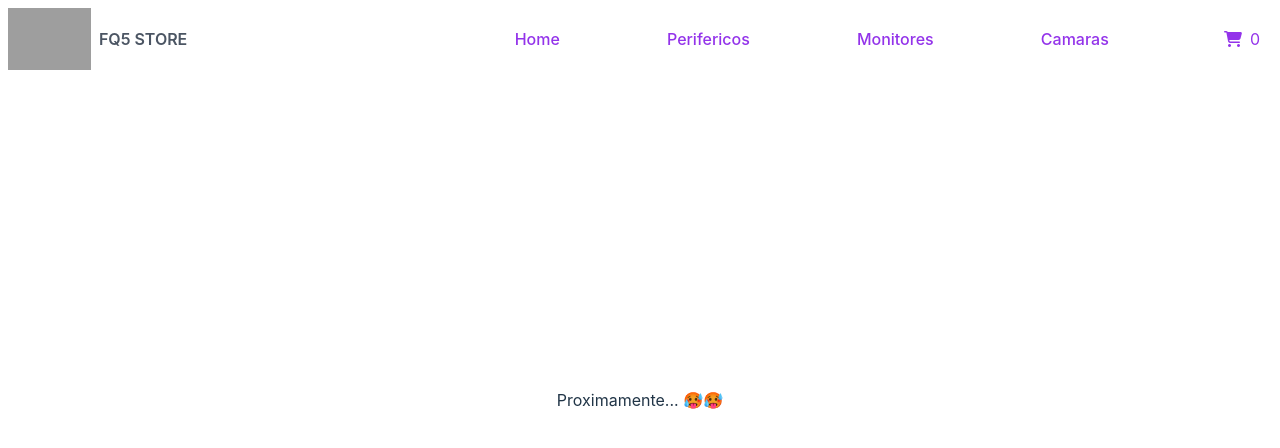
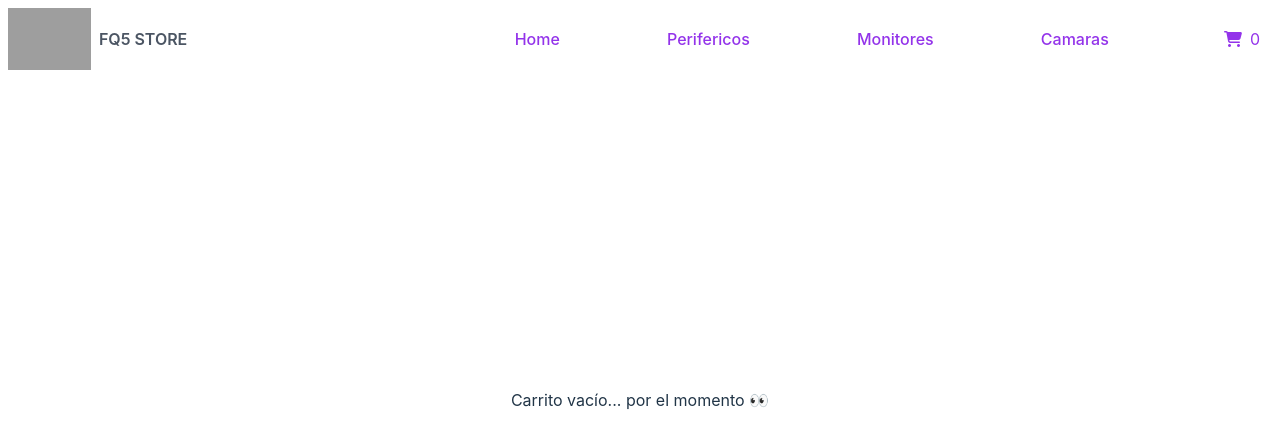
Before and after one commit to JosepF5/ReactProject_CoderHouse, a React (Vite) app: page /cart in a window 1280 px wide. Shown: the top 448 px of the page. Built offline with nearby package versions, Linux system fonts and the light colour scheme; grey boxes are pictures that could not be loaded.

Commit message:
Firebase v1.1

```diff
--- a/package.json
+++ b/package.json
@@ -9,6 +9,7 @@
     "preview": "vite preview"
   },
   "dependencies": {
+    "firebase": "^9.12.1",
     "react": "^18.2.0",
     "react-dom": "^18.2.0"
   },
--- a/src/App.jsx
+++ b/src/App.jsx
@@ -4,9 +4,11 @@ import NavBar from "./components/NavBar/NavBar";
 import { BrowserRouter, Routes, Route } from "react-router-dom";
 import ItemDetailContainer from "./components/ItemDetailContainer/ItemDetailContainer";
 import Cart from "./components/Cart/Cart";
+import CartContextProvider  from './context/CartContext';
 
 function App() {
   return (
+    <CartContextProvider>
     <BrowserRouter>
       <div className="App">
         <NavBar />
@@ -38,6 +40,7 @@ function App() {
         </Routes>
       </div>
     </BrowserRouter>
+    </CartContextProvider>
   );
 }
 
--- a/src/components/Cart/Cart.jsx
+++ b/src/components/Cart/Cart.jsx
@@ -1,11 +1,51 @@
-import React from 'react'
+import React from "react";
+import { useCartContext } from "../../context/CartContext";
+const Cart = () => {
+  const { cartList, borrarItem, precioTotal, borrarCarrito } = useCartContext();
+  const handleProduct = (e, index) => {
+    e.preventDefault();
+    borrarItem(index);
+  };
 
-const Cart = () => {
+  const handleProducts = (e) => {
+    e.preventDefault();
+    borrarCarrito();
+  };
+
   return (
-    <div>
-      Proximamente... 🥵🥵
+    <div className="p-8">
+      {cartList.length != 0 ? (
+        <div>
+          {cartList.map((item, index) => (
+            <div
+              key={index}
+              className="flex justify-between items-center m-8 bg-gray-100 text-purple-600 rounded p-2"
+            >
+              <img src={item.picture} width="15%" height="15%" />
+              <div>
+                <p className="font-semibold">{item.title}</p>
+                <p>S/ {item.cantidad} soles</p>
+              </div>
+              <button
+                className="bg-red-500 hover:bg-red-700 p-2 rounded"
+                onClick={(e) => handleProduct(e, item.id)}
+              >
+                <i class="fa-solid fa-trash text-white"></i>
+              </button>
+            </div>
+          ))}
+          <h1 className="text-3xl p-2">Subtotal: S/ {precioTotal()} soles</h1>
+          <button
+            className="bg-red-500 hover:bg-red-700 p-2 rounded text-white font-semibold"
+            onClick={(e) => handleProducts(e)}
+          >
+            Cancelar <i class="fa-solid fa-trash"></i>
+          </button>
+        </div>
+      ) : (
+        "Carrito vacío... por el momento 👀"
+      )}
     </div>
-  )
-}
-
-export default Cart
+  );
+};
+export default Cart;
--- a/src/components/CartWidget/CartWidget.jsx
+++ b/src/components/CartWidget/CartWidget.jsx
@@ -1,16 +1,18 @@
 import React, { useState } from "react";
+import { Link } from "react-router-dom";
+import { useCartContext } from "../../context/CartContext";
 
 const CartWidget = () => {
-  const [contador, setContador] = useState(0);
+  const { cartList } = useCartContext();
   return (
     <div>
-      <button
+      <Link
+        to='/cart'
         className="bg-transparent hover:border-transparent active:text-gray-600"
-        onClick={() => setContador(contador + 1)}
       >
         <i className="fa-solid fa-cart-shopping p-2"></i>
-      </button>
-      <span>{contador}</span>
+      </Link>
+      <span>{cartList.length|0}</span>
     </div>
   );
 };
--- a/src/components/Item/Item.jsx
+++ b/src/components/Item/Item.jsx
@@ -21,7 +21,7 @@ const Item = ({ item }) => {
             className="inline-flex items-center py-2 px-4 text-sm font-medium text-center text-white bg-blue-700 rounded-lg hover:bg-blue-800 focus:ring-4 focus:outline-none focus:ring-blue-300 dark:bg-blue-600 dark:hover:bg-blue-700 dark:focus:ring-blue-800"
             to={`/detail/${item.id}`}
           >
-            Details
+            Detalles
           </Link>
         </div>
       </div>
--- a/src/components/ItemDetail/ItemDetail.jsx
+++ b/src/components/ItemDetail/ItemDetail.jsx
@@ -1,8 +1,20 @@
 import React, { useState } from "react";
 import { Link } from "react-router-dom";
+import { useCartContext } from "../../context/CartContext";
 
 const ItemDetail = ({ item }) => {
   const [count, setCount] = useState(1);
+  const { cartList, agregarAlCarrito,isInCart } = useCartContext();
+  const [goCart, setGoCart] = useState(isInCart(item));
+
+  const onAdd = (e) => {
+    e.preventDefault();
+    setGoCart(false);
+    agregarAlCarrito({ ...item, cantidad: item.price * count });
+  };
+
+  console.log(cartList);
+  console.log(isInCart(item));
   return (
     <div className="pt-6 pb-12 bg-gray-300">
       <div id="card" className="">
@@ -25,6 +37,8 @@ const ItemDetail = ({ item }) => {
                 {item.title}
               </h3>
               <p className="mt-2">{item.description}</p>
+              {goCart && (
+                <>
                   <label
                     htmlFor="points"
                     className="block text-md font-medium text-purple-600 dark:text-purple-600"
@@ -41,11 +55,30 @@ const ItemDetail = ({ item }) => {
                     max={item.stock}
                     className="w-6/12 h-2 bg-gray-200 rounded-lg appearance-none cursor-pointer dark:bg-gray-700"
                   ></input>
+                </>
+              )}
+
               <div className="mt-4">
-                <Link to="/cart" className="bg-green-600 m-2 hover:bg-green-800 text-white font-bold py-2 px-4 rounded">
-                  Comprar
+                {goCart && (
+                  <span className="text-md font-medium text-purple-600 dark:text-purple-600">
+                    {`S/ ${item.price * count} soles`}
+                  </span>
+                )}
+                <Link
+                  to="#"
+                  className={
+                    goCart
+                      ? "bg-green-600 m-2 hover:bg-green-800 text-white font-bold py-2 px-4 rounded"
+                      : "bg-gray-200 m-2 pointer-events-none text-gray-500 font-bold py-2 px-4 rounded"
+                  }
+                  onClick={(e) => onAdd(e)}
+                >
+                  {goCart ? "Comprar" : "Comprado"}
                 </Link>
-                <Link to="/" className="bg-blue-500 m-2 hover:bg-blue-700 text-white font-bold py-2 px-4 rounded">
+                <Link
+                  to="/"
+                  className="bg-blue-500 m-2 hover:bg-blue-700 text-white font-bold py-2 px-4 rounded"
+                >
                   Volver
                 </Link>
               </div>
--- a/src/components/ItemList/ItemList.jsx
+++ b/src/components/ItemList/ItemList.jsx
@@ -3,7 +3,7 @@ import Item from '../Item/Item'
 
 const ItemList = ({items}) => {
   return (
-    <div className="grid grid-cols-1 md:grid-cols-2 lg:grid-cols-4 gap-4 lg:gap-8 m-8">
+    <div className="place-items-center grid grid-cols-1 md:grid-cols-2 lg:grid-cols-4 gap-4 lg:gap-8 m-8">
       {items.map((item,index) =><Item key={index} item={item}/>)}
     </div>
   )
--- /dev/null
+++ b/src/config/getFirestoreApp.jsx
@@ -0,0 +1,18 @@
+import { initializeApp } from "firebase/app";
+
+// Your web app's Firebase configuration
+const firebaseConfig = {
+  apiKey: "AIzaSyD2P8ZDG6NC_xphhnzPtef2DEzyCXm29eg",
+  authDomain: "reactproject-coderhouse.firebaseapp.com",
+  projectId: "reactproject-coderhouse",
+  storageBucket: "reactproject-coderhouse.appspot.com",
+  messagingSenderId: "941493410886",
+  appId: "1:941493410886:web:0aabeed02a56ee2641be47"
+};
+
+// Initialize Firebase
+const app = initializeApp(firebaseConfig);
+
+export const getFirestoreApp = () => {
+  return app
+}
--- /dev/null
+++ b/src/context/CartContext.jsx
@@ -0,0 +1,59 @@
+import { createContext, useState, useContext } from "react";
+
+const CartContext = createContext([]);
+
+export const useCartContext = () => useContext(CartContext);
+
+const CartContextProvider = ({ children }) => {
+  const [cartList, setCartList] = useState([]);
+
+  const agregarAlCarrito = (item) => {
+    const index = cartList.findIndex((i) => i.id === item.id);
+
+    if (index > -1) {
+      const oldQy = cartList[index].cantidad;
+
+      cartList.splice(index, 1);
+
+      setCartList([...cartList, { ...item, cantidad: item.cantidad + oldQy }]);
+    } else {
+      setCartList([...cartList, item]);
+    }
+  };
+
+  const isInCart=(item)=>{
+    return !cartList.find(i => i.id === item.id);
+  }
+
+  const precioTotal = () => {
+    return cartList.reduce(
+      (acum, prod) => acum + prod.cantidad,
+      0
+    );
+  };
+
+  const borrarItem = (id) => {
+    setCartList(cartList.filter((prod) => prod.id !== id));
+  };
+
+  function borrarCarrito() {
+    setCartList([]);
+  }
+
+  return (
+    <CartContext.Provider
+      value={{
+        cartList,
+        agregarAlCarrito,
+        borrarCarrito,
+        precioTotal,
+        borrarItem,
+        isInCart
+      }}
+    >
+      {children}
+    </CartContext.Provider>
+  );
+};
+
+export default CartContextProvider;
--- a/src/utils/Mock.js
+++ b/src/utils/Mock.js
@@ -40,7 +40,7 @@ const products = [
       "El sensor óptico HERO de 12 000 ppp de próxima generación ofrece un rendimiento de juego, una precisión y una eficiencia energética inigualables",
     price: 409,
     picture:
-      "https://oechsle.vteximg.com.br/arquivos/ids/8946429-1500-1500/image-682b6c3279e44495b17b7046d0a97bda.jpg?v=637896580209330000",
+      "https://dtj8xnxpygn9a.cloudfront.net/wp-content/uploads/2019/11/PERFIL-WEB-24-02.png",
     stock: 18,
   }
 ];
```
Also changed, not shown: 2 other files (tests, documents, lock files or other folders). Lines whose indentation alone changed are shown as unchanged.
